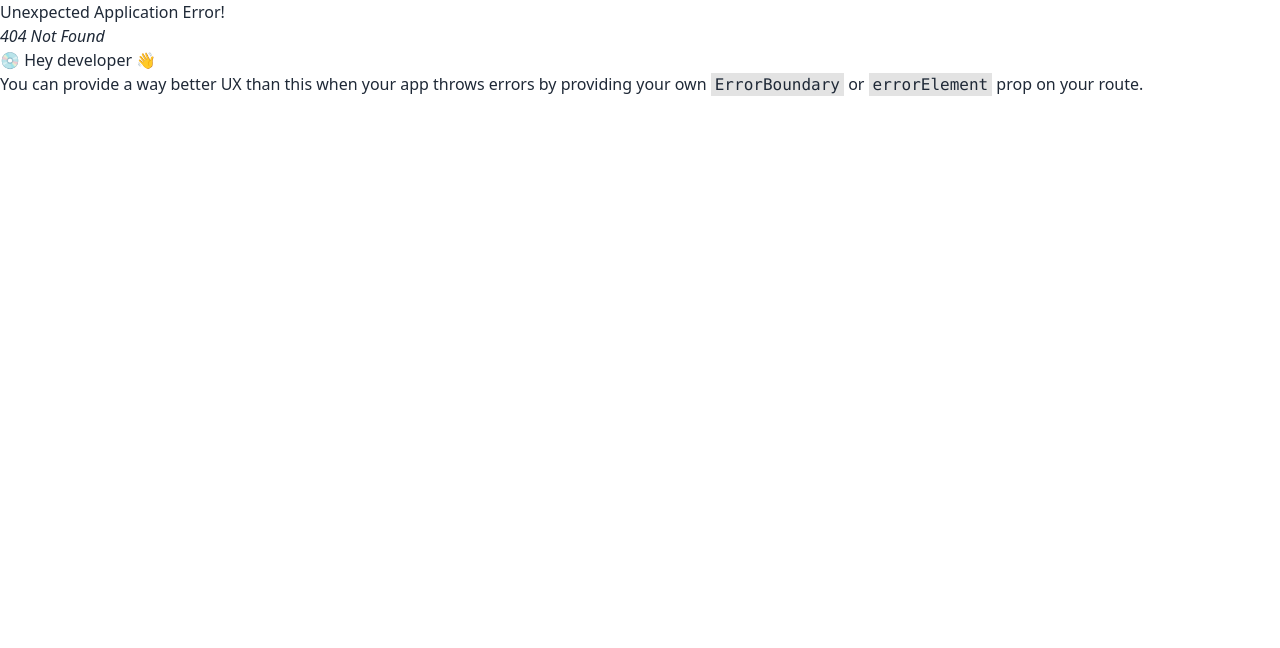
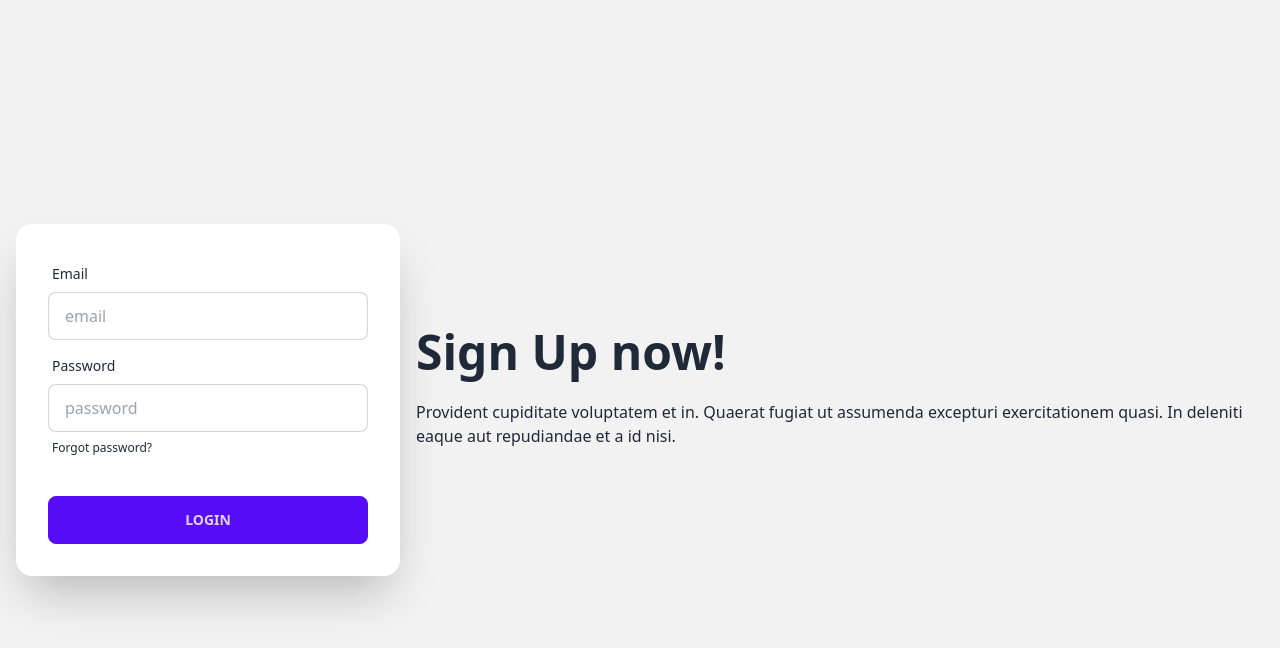
Before and after one commit to tuhin360/sutter-camp-client, a React (Vite) app: page /signup in a window 1280 px wide. Before the commit this address had no page. Shown: the top 648 px of the page. Built offline with nearby package versions, Linux system fonts and the light colour scheme.

Commit message:
login page added

```diff
--- a/src/Layout/Main.jsx
+++ b/src/Layout/Main.jsx
@@ -6,7 +6,7 @@ import Navbar from "../pages/Shared/Navbar/Navbar";
 const Main = () => {
     const location = useLocation();
     console.log(location);
-    const noHeaderFooter = location.pathname.includes('login');
+    const noHeaderFooter = location.pathname.includes('login') || location.pathname.includes('signup');
     return (
         <div>
             {noHeaderFooter || <Navbar></Navbar>}
--- a/src/Routes/Routes.jsx
+++ b/src/Routes/Routes.jsx
@@ -4,6 +4,7 @@ import {
 import Main from "../Layout/Main";
 import Home from "../pages/Home/Home/Home";
 import Login from "../pages/Login/Login";
+import SignUp from "../pages/SignUp/SignUp";
 
 
   export const router = createBrowserRouter([
@@ -18,6 +19,10 @@ import Login from "../pages/Login/Login";
         {
             path: 'login',
             element: <Login></Login>
+        },
+        {
+          path: 'signup',
+          element: <SignUp></SignUp>
         }
       ]
     },
--- a/src/pages/Login/Login.jsx
+++ b/src/pages/Login/Login.jsx
@@ -1,5 +1,11 @@
+import { useContext } from "react";
+import { AuthContext } from "../../providers/AuthProvider";
+import { Link } from "react-router-dom";
+
 const Login = () => {
 
+
+    // const {signIn} = useContext(AuthContext);
 
       // login
   const handleLogin = (event) => {
@@ -8,6 +14,11 @@ const Login = () => {
     const email = form.email.value;
     const password = form.password.value;
     console.log(email, password);
+    signIn(email, password)
+      .then((result) => {
+        const user = result.user;
+        console.log(user);
+      })
     // signIn(email, password)
     //   .then((result) => {
     //     const user = result.user;
@@ -33,12 +44,8 @@ const Login = () => {
     <div className="hero min-h-screen bg-base-200">
       <div className="hero-content flex-col lg:flex-row-reverse">
         <div className="text-center lg:text-left">
-          <h1 className="text-5xl font-bold">Login now!</h1>
-          <p className="py-6">
-            Provident cupiditate voluptatem et in. Quaerat fugiat ut assumenda
-            excepturi exercitationem quasi. In deleniti eaque aut repudiandae et
-            a id nisi.
-          </p>
+          <h1 className="text-5xl font-bold">Please Login!</h1>
+
         </div>
         <div className="card flex-shrink-0 w-full max-w-sm shadow-2xl bg-base-100">
           <form onSubmit={handleLogin} className="card-body">
@@ -74,6 +81,7 @@ const Login = () => {
               <input className="btn btn-primary" type="submit" value="Login" />
             </div>
           </form>
+          <p className="text-center mb-6"><small>New Here? <Link className=" font-bold" to="/signup">Create an account?</Link></small></p>
         </div>
       </div>
     </div>
--- /dev/null
+++ b/src/pages/SignUp/SignUp.jsx
@@ -0,0 +1,50 @@
+const SignUp = () => {
+  return (
+    <div className="hero min-h-screen bg-base-200">
+      <div className="hero-content flex-col lg:flex-row-reverse">
+        <div className="text-center lg:text-left">
+          <h1 className="text-5xl font-bold">Sign Up now!</h1>
+          <p className="py-6">
+            Provident cupiditate voluptatem et in. Quaerat fugiat ut assumenda
+            excepturi exercitationem quasi. In deleniti eaque aut repudiandae et
+            a id nisi.
+          </p>
+        </div>
+        <div className="card flex-shrink-0 w-full max-w-sm shadow-2xl bg-base-100">
+          <div className="card-body">
+            <div className="form-control">
+              <label className="label">
+                <span className="label-text">Email</span>
+              </label>
+              <input
+                type="text"
+                placeholder="email"
+                className="input input-bordered"
+              />
+            </div>
+            <div className="form-control">
+              <label className="label">
+                <span className="label-text">Password</span>
+              </label>
+              <input
+                type="text"
+                placeholder="password"
+                className="input input-bordered"
+              />
+              <label className="label">
+                <a href="#" className="label-text-alt link link-hover">
+                  Forgot password?
+                </a>
+              </label>
+            </div>
+            <div className="form-control mt-6">
+              <button className="btn btn-primary">Login</button>
+            </div>
+          </div>
+        </div>
+      </div>
+    </div>
+  );
+};
+
+export default SignUp;
--- /dev/null
+++ b/src/providers/AuthProvider.jsx
@@ -0,0 +1,56 @@
+import { createContext, useEffect, useState } from "react";
+import { createUserWithEmailAndPassword, getAuth, onAuthStateChanged, signInWithEmailAndPassword } from "firebase/auth";
+import { app } from "../firebase/firebase.config";
+
+export const AuthContext = createContext(null);
+const auth = getAuth(app);
+
+
+const AuthProvider = ({ children }) => {
+  const [user, setUser] = useState(null);
+  const [loading, setLoading] = useState(true);
+
+  const createUser = (email, password) => {
+    setLoading(true);
+    return createUserWithEmailAndPassword(auth, email, password);
+  };
+
+  // signIn with email and password
+  const  signIn = (email, password) => {
+    setLoading(true);
+    return signInWithEmailAndPassword(email, password);
+}
+
+useEffect( () => {
+    const unsubscribe = onAuthStateChanged(auth, (currentUser) =>{
+        setUser(currentUser);
+        console.log('Current user: ',currentUser);
+        setLoading(false)
+    })
+    return () => {
+        return unsubscribe();
+    }
+}, []);
+
+const logOut = () => {
+    setLoading(true);
+    return signOut(auth);
+  };
+
+
+  const authInfo = {
+    user,
+    loading,
+    createUser,
+    signIn,
+    logOut
+  };
+
+  return (
+    <AuthContext.Provider value={authInfo}>
+        {children}
+    </AuthContext.Provider>
+  );
+};
+
+export default AuthProvider;
```
